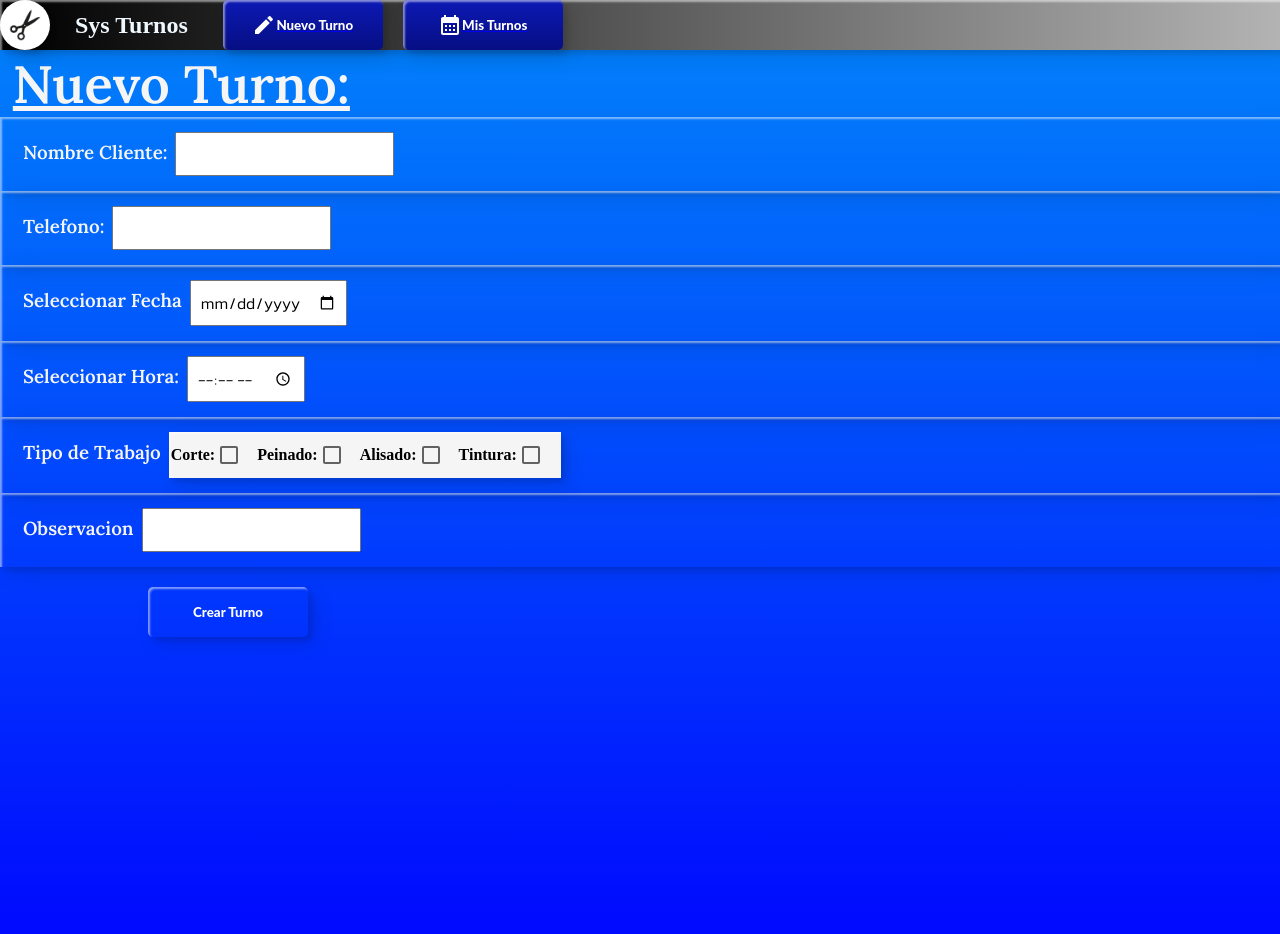
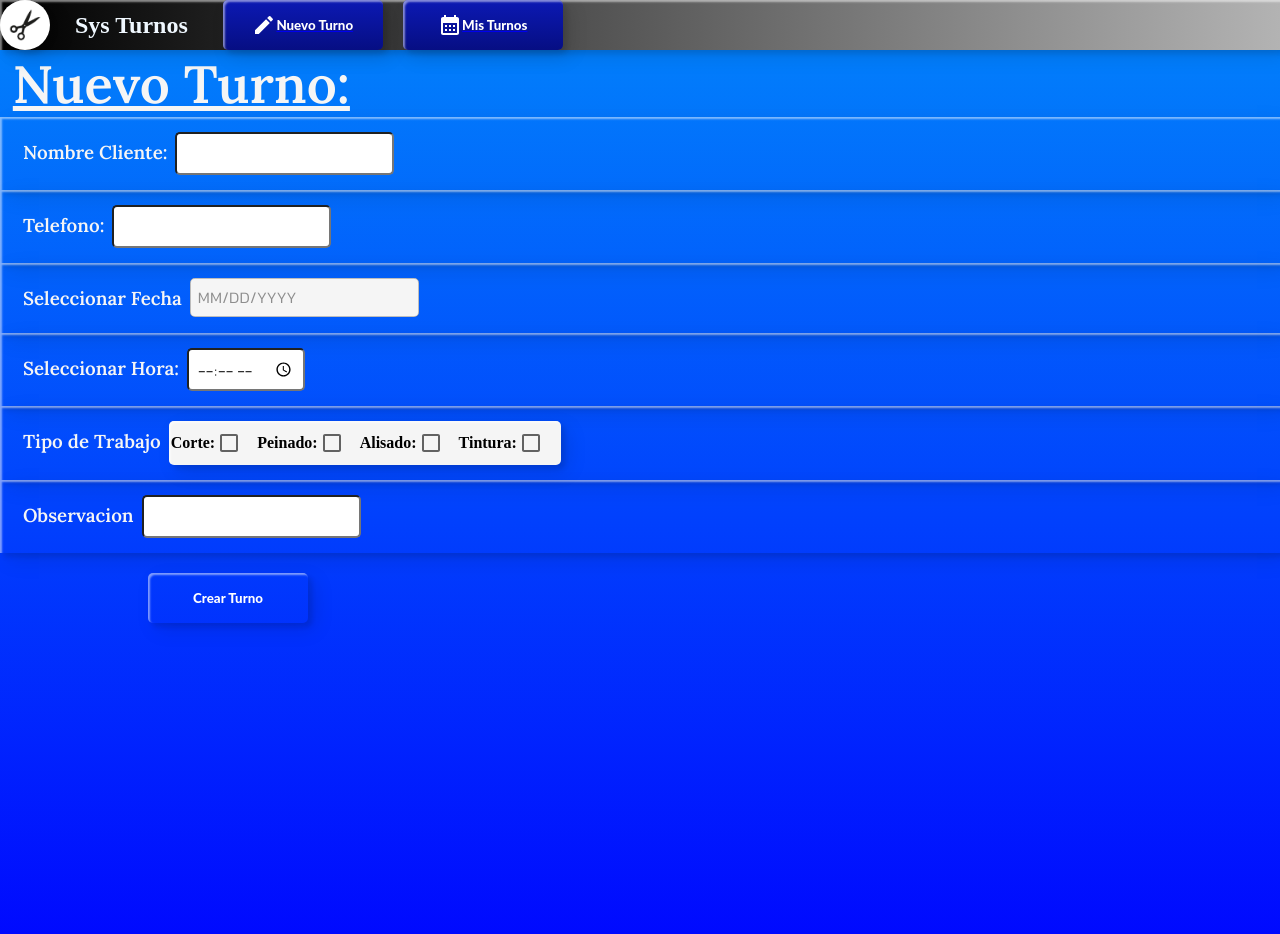
Before and after one commit to marianos1988/sys-turnos, a React (Vite) app: page /NuevoTurno in a window 1280 px wide. Shown: the top 934 px of the page. Built offline with nearby package versions, Linux system fonts and the light colour scheme.

Commit message:
Implementar un DatePicker en Nuevo Turno

```diff
--- a/package.json
+++ b/package.json
@@ -14,6 +14,8 @@
     "@emotion/styled": "^11.11.0",
     "@mui/icons-material": "^5.14.3",
     "@mui/material": "^5.14.4",
+    "@mui/x-date-pickers": "^6.11.1",
+    "dayjs": "^1.11.9",
     "react": "^18.2.0",
     "react-dom": "^18.2.0",
     "react-router-dom": "^6.14.2"
--- /dev/null
+++ b/src/components/DatePickerComponent.jsx
@@ -0,0 +1,22 @@
+import { DatePicker, LocalizationProvider } from '@mui/x-date-pickers';
+import { AdapterDayjs } from '@mui/x-date-pickers/AdapterDayjs'
+import { useDatePickerComponent } from '../hooks/useDatePickerComponent';
+
+
+export const DatePickerComponent = ({ value }) => {
+
+  const { handleOnChange, valor} = useDatePickerComponent();
+
+  return (
+    <>
+      <LocalizationProvider dateAdapter={AdapterDayjs}>
+        <DatePicker
+          onChange={(newValue)=>{
+            handleOnChange(newValue)
+            value(valor);
+          }}
+        />
+      </LocalizationProvider>
+    </>
+  )
+}
--- /dev/null
+++ b/src/hooks/useDatePickerComponent.js
@@ -0,0 +1,22 @@
+import { useState } from 'react'
+
+export const useDatePickerComponent = () => {
+
+    const [valor, setValor] = useState();
+
+    const handleOnChange = (newDate) => {
+      const { $d } = newDate;
+      const fecha = new Date($d);
+
+      const fechaFinal = fecha.toString()
+      setValor(fechaFinal);
+
+    }
+
+  return {
+
+    handleOnChange,
+    valor,
+
+  }
+}
--- a/src/hooks/useForm.js
+++ b/src/hooks/useForm.js
@@ -1,9 +1,17 @@
 
 import { useState } from 'react';
 
-export const useForm = (initialForm = []) => {
+export const useForm = (initialForm = {}) => {
 
   const [formState, setFormState] = useState(initialForm);
+
+  const onDatePicker = (fecha) => {
+
+    setFormState({
+      ...formState,
+      fecha: fecha
+    });
+  }
 
   const onInputChange = ({ target })=>{
 
@@ -18,7 +26,8 @@ export const useForm = (initialForm = []) => {
   //Destructura el formState para exportar directacd femente
   return {
     formState,
-    onInputChange
+    onInputChange,
+    onDatePicker
 
   }
 }
--- a/src/routes/MisTurnos.jsx
+++ b/src/routes/MisTurnos.jsx
@@ -1,14 +1,20 @@
-import React, { useContext } from 'react'
+import { useContext } from 'react'
 import { NuevoTurnoContext } from '../context/NuevoTurnoContext'
-
-export const MisTurnos = () => {
-
-  const { listaTurnos } = useContext( NuevoTurnoContext );
+import { DatePickerComponent } from '../components/DatePickerComponent';
 
 
 
 
+export const MisTurnos = () => {
+
+  const fechaHoy = new Date();
+  const { listaTurnos } = useContext( NuevoTurnoContext );
+  // const [valorFecha, setValorFecha] = useState(fechaHoy);
+
+
   return (
-    <>MisTurnos</>
+    <>
+
+    </>
   )
 }
--- a/src/routes/NuevoTurno.jsx
+++ b/src/routes/NuevoTurno.jsx
@@ -4,10 +4,12 @@ import "../styles/NuevoTurno.css"
 import { useForm } from '../hooks/useForm'
 import { useContext } from 'react'
 import { NuevoTurnoContext } from '../context/NuevoTurnoContext'
+import { DatePickerComponent } from '../components/DatePickerComponent'
 
 export const NuevoTurno = () => {
 
-  const { formState, onInputChange } = useForm();
+  const { formState, onInputChange, onDatePicker } = useForm();
+
 
   const { handleSetListaTurnos } = useContext( NuevoTurnoContext );
 
@@ -15,7 +17,11 @@ export const NuevoTurno = () => {
   const guardarTurno = (e) => {
     e.preventDefault();
     handleSetListaTurnos(formState);
+    console.log(formState)
   }
+
+  const value = (value)=> {onDatePicker(value)};
+
 
   return (
     <div className='container-nuevo-turno'>
@@ -41,11 +47,18 @@ export const NuevoTurno = () => {
         </div>
         <div className='group-input'>
           <h3>Seleccionar Fecha</h3>
-          <input
+          <div className="datepicker">
+            <DatePickerComponent
+              name="fecha"
+              value={value}
+              // onChange={onInputChange}
+            />
+          </div>
+          {/* <input
             type="date"
             name="fecha"
             onChange={onInputChange}
-          />
+          /> */}
         </div>
         <div className='group-input'>
           <h3>Seleccionar Hora:</h3>
--- a/src/styles/NuevoTurno.css
+++ b/src/styles/NuevoTurno.css
@@ -17,6 +17,7 @@
 .group-input {
     color: whitesmoke;
     padding: 15px 15px;
+
     display: flex;
     flex-wrap: nowrap;
     box-shadow:inset 2px 2px 2px 0px rgba(255,255,255,.5),
@@ -29,15 +30,28 @@
     font-family: 'Lora', serif, 'Anton', sans-serif;
 }
 
+.group-input input {
+    border-radius: 5px;
+    height: 1.4375em;
+}
+
 .group-input .group-checkbox {
     padding: 2px;
     color: black;
     display: flex;
     align-items: center;
     background-color: whitesmoke;
+    border-radius: 5px;
+    height: 2.5em;
     box-shadow:inset 2px 2px 2px 0px rgba(255,255,255,.5),
     7px 7px 20px 0px rgba(0,0,0,.1),
     4px 4px 5px 0px rgba(0,0,0,.1);
+}
+
+.datepicker {
+    height: 100%;
+    background-color: whitesmoke;
+    border-radius: 5px;
 }
 
 .checkbox-tipo-trabajo {
```
Also changed, not shown: 1 other file (tests, documents, lock files or other folders).
